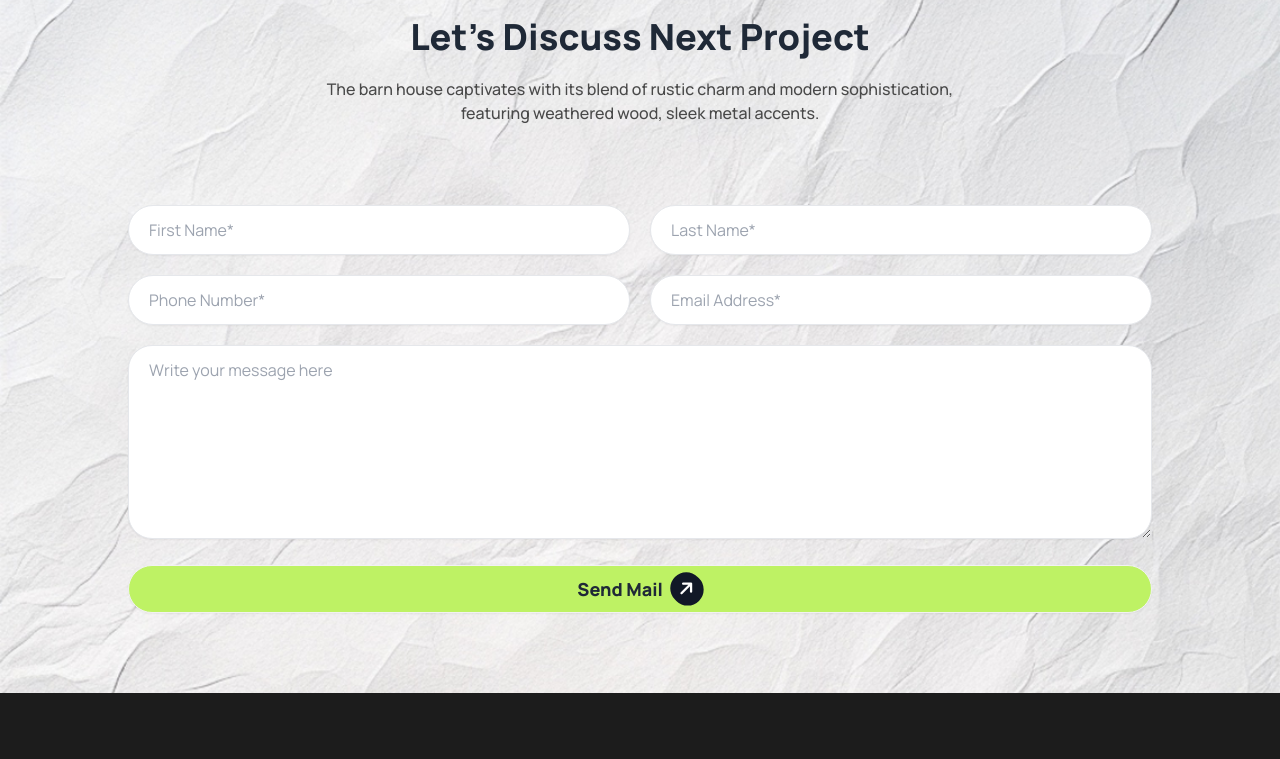
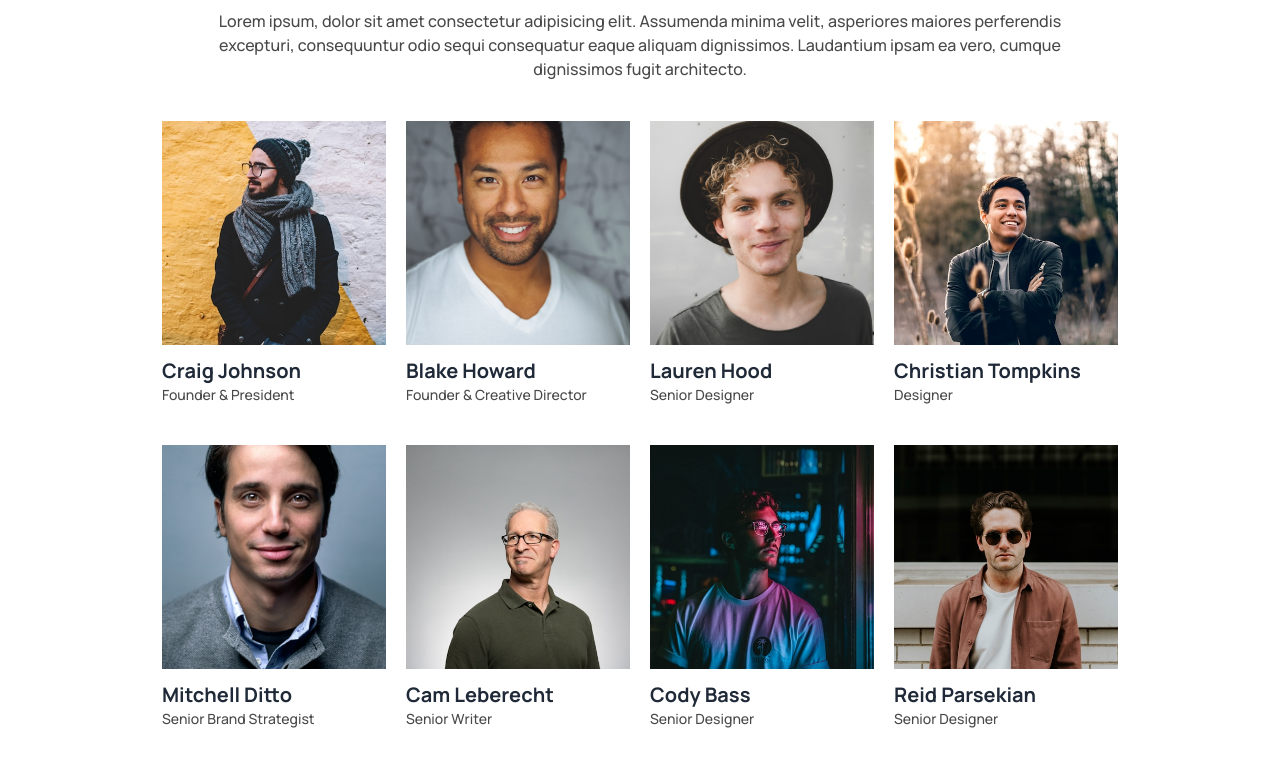
Before and after one commit to FardinMahadi/assignment-3, a plain HTML site: page index.html in a window 1280 px wide. Shown: the part 4324-5083 px from the top of the page. Drawn offline with nearby package versions, Linux system fonts and the light colour scheme.

Commit message:
who we are section

```diff
--- a/index.html
+++ b/index.html
@@ -534,6 +534,131 @@
         </div>
       </section>
 
+      <!-- who we are -->
+      <section
+        class="md:container py-10 md:py-20 flex flex-col gap-10 mx-auto text-center"
+      >
+        <!-- text content -->
+        <div class="sm:w-2/3 px-10 sm:px-0 mx-auto space-y-5">
+          <h1 class="text-4xl font-extrabold">Who we are</h1>
+          <p class="secondary-text">
+            Lorem ipsum, dolor sit amet consectetur adipisicing elit. Assumenda
+            minima velit, asperiores maiores perferendis excepturi, consequuntur
+            odio sequi consequatur eaque aliquam dignissimos. Laudantium ipsam
+            ea vero, cumque dignissimos fugit architecto.
+          </p>
+        </div>
+        <!-- cards -->
+        <div
+          class="grid grid-cols-1 sm:grid-cols-2 md:grid-cols-4 gap-x-5 gap-y-10 mx-auto"
+        >
+          <!-- card 1 -->
+          <div class="space-y-3">
+            <img
+              class="object-cover h-56 w-56"
+              src="./resources/1.jpg"
+              alt=""
+            />
+            <!-- text content -->
+            <div class="text-left">
+              <h3 class="text-xl font-bold">Craig Johnson</h3>
+              <p class="secondary-text text-sm">Founder & President</p>
+            </div>
+          </div>
+          <!-- card 2 -->
+          <div class="space-y-3">
+            <img
+              class="object-cover h-56 w-56"
+              src="./resources/2.jpg"
+              alt=""
+            />
+            <!-- text content -->
+            <div class="text-left">
+              <h3 class="text-xl font-bold">Blake Howard</h3>
+              <p class="secondary-text text-sm">Founder & Creative Director</p>
+            </div>
+          </div>
+          <!-- card 3 -->
+          <div class="space-y-3">
+            <img
+              class="object-cover h-56 w-56"
+              src="./resources/3.jpg"
+              alt=""
+            />
+            <!-- text content -->
+            <div class="text-left">
+              <h3 class="text-xl font-bold">Lauren Hood</h3>
+              <p class="secondary-text text-sm">Senior Designer</p>
+            </div>
+          </div>
+          <!-- card 4 -->
+          <div class="space-y-3">
+            <img
+              class="object-cover h-56 w-56"
+              src="./resources/4.jpg"
+              alt=""
+            />
+            <!-- text content -->
+            <div class="text-left">
+              <h3 class="text-xl font-bold">Christian Tompkins</h3>
+              <p class="secondary-text text-sm">Designer</p>
+            </div>
+          </div>
+          <!-- card 5 -->
+          <div class="space-y-3">
+            <img
+              class="object-cover h-56 w-56"
+              src="./resources/5.jpg"
+              alt=""
+            />
+            <!-- text content -->
+            <div class="text-left">
+              <h3 class="text-xl font-bold">Mitchell Ditto</h3>
+              <p class="secondary-text text-sm">Senior Brand Strategist</p>
+            </div>
+          </div>
+          <!-- card 6 -->
+          <div class="space-y-3">
+            <img
+              class="object-cover h-56 w-56"
+              src="./resources/6.jpg"
+              alt=""
+            />
+            <!-- text content -->
+            <div class="text-left">
+              <h3 class="text-xl font-bold">Cam Leberecht</h3>
+              <p class="secondary-text text-sm">Senior Writer</p>
+            </div>
+          </div>
+          <!-- card 7 -->
+          <div class="space-y-3">
+            <img
+              class="object-cover h-56 w-56"
+              src="./resources/7.jpg"
+              alt=""
+            />
+            <!-- text content -->
+            <div class="text-left">
+              <h3 class="text-xl font-bold">Cody Bass</h3>
+              <p class="secondary-text text-sm">Senior Designer</p>
+            </div>
+          </div>
+          <!-- card 8 -->
+          <div class="space-y-3">
+            <img
+              class="object-cover h-56 w-56"
+              src="./resources/8.jpg"
+              alt=""
+            />
+            <!-- text content -->
+            <div class="text-left">
+              <h3 class="text-xl font-bold">Reid Parsekian</h3>
+              <p class="secondary-text text-sm">Senior Designer</p>
+            </div>
+          </div>
+        </div>
+      </section>
+
       <!-- let's discuss section -->
       <section
         class="bg-[url('./B10-Assignment-03/assets/bg.jpg')] bg-no-repeat bg-cover py-10 md:py-20"
```
Also changed, not shown: resources/1.jpg (added), resources/2.jpg (added), resources/3.jpg (added), resources/4.jpg (added), resources/5.jpg (added), resources/6.jpg (added), resources/7.jpg (added), resources/8.jpg (added).
